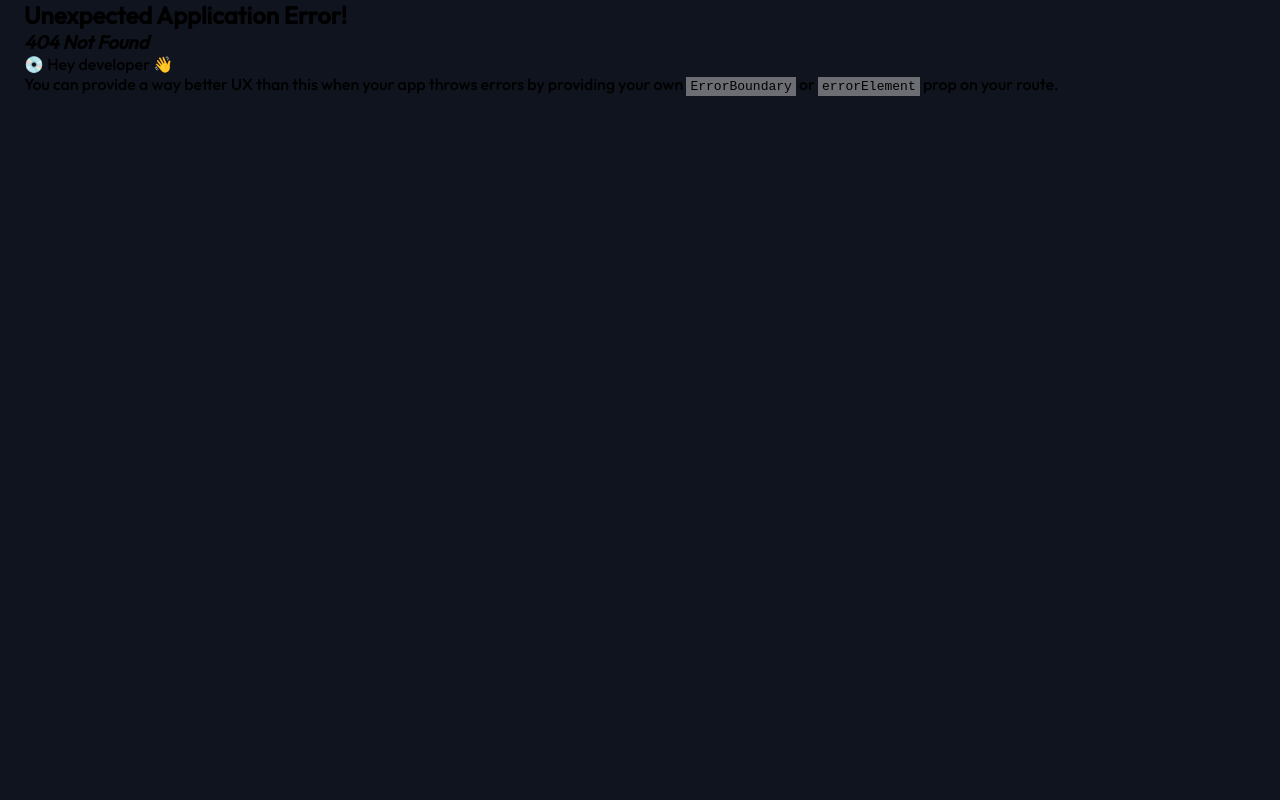
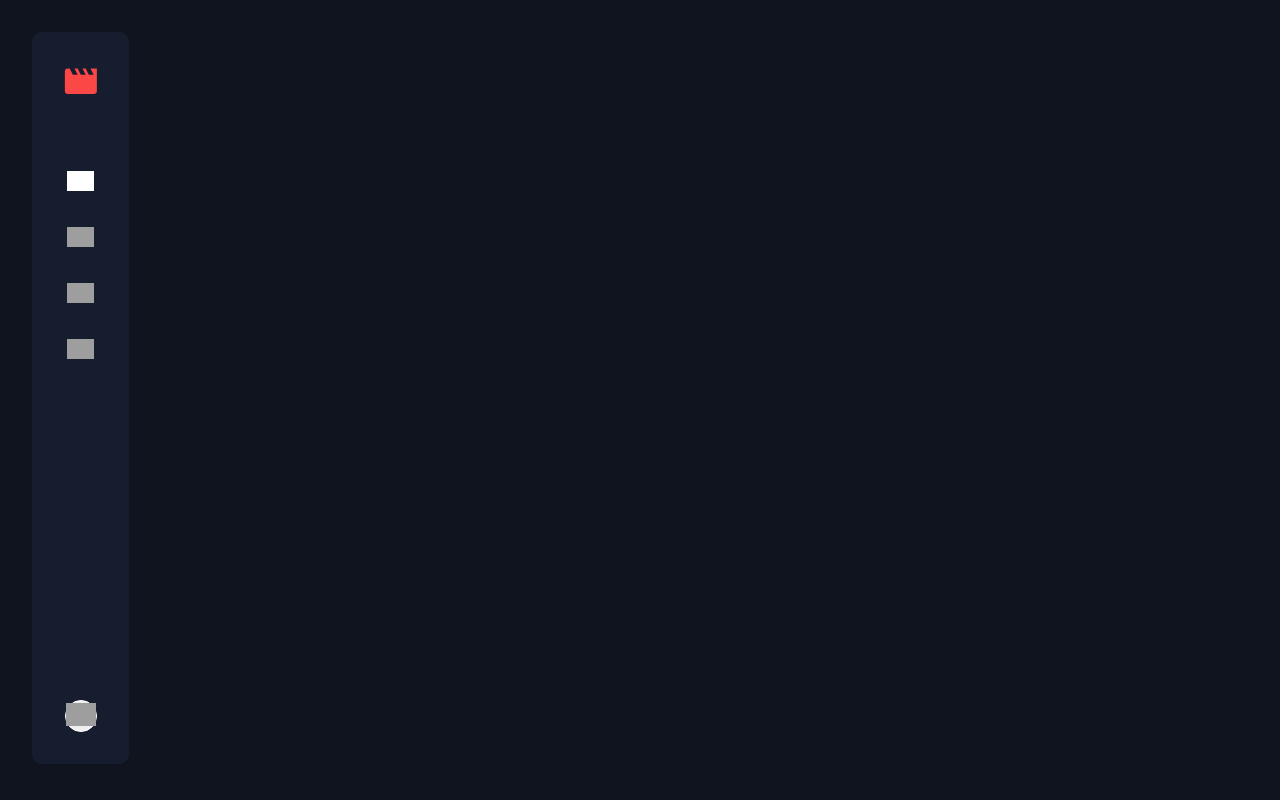
Before and after one commit to mayurDayal2000/entertainment-web-app, a React (Vite) app: page /dashboard in a window 1280 px wide. Before the commit this address had no page. Built offline with nearby package versions, Linux system fonts and the light colour scheme; grey boxes are pictures that could not be loaded.

Commit message:
added navigation panel component and fixed login styles

```diff
--- a/src/App.jsx
+++ b/src/App.jsx
@@ -1,6 +1,7 @@
 import { RouterProvider, createBrowserRouter } from "react-router-dom";
 import { Signup } from "./components/auth/signup";
 import { Login } from "./components/auth/login";
+import { Navbar } from "./components/dashboard/navbar";
 
 const router = createBrowserRouter([
   {
@@ -11,6 +12,10 @@ const router = createBrowserRouter([
     path: "/auth-signup",
     element: <Signup />,
   },
+  {
+    path: "/dashboard",
+    element: <Navbar />,
+  },
 ]);
 
 export default function App() {
--- /dev/null
+++ b/src/components/dashboard/navbar.jsx
@@ -0,0 +1,70 @@
+import { Link, NavLink } from "react-router-dom";
+import logo from "../../assets/logo.svg";
+import homeIcon from "../../assets/icon-nav-home.svg";
+import movieIcon from "../../assets/icon-nav-movies.svg";
+import tvIcon from "../../assets/icon-nav-tv-series.svg";
+import bookmarkIcon from "../../assets/icon-nav-bookmark.svg";
+import profileIcon from "../../assets/image-avatar.png";
+
+export const Navbar = () => {
+  return (
+    <nav className="navTop">
+      <Link to="/dashboard">
+        <img
+          src={logo}
+          alt="entertainment logo"
+        />
+      </Link>
+
+      <ul>
+        <li>
+          <NavLink
+            to="/dashboard"
+            className={({ isActive }) => (isActive ? "active" : "")}>
+            <img
+              src={homeIcon}
+              alt="home icon"
+            />
+          </NavLink>
+        </li>
+        <li>
+          <NavLink
+            to="/dashboard/movies"
+            className={({ isActive }) => (isActive ? "active" : "")}>
+            <img
+              src={movieIcon}
+              alt="movie icon"
+            />
+          </NavLink>
+        </li>
+        <li>
+          <NavLink
+            to="/dashboard/tv-series"
+            className={({ isActive }) => (isActive ? "active" : "")}>
+            <img
+              src={tvIcon}
+              alt="tv icon"
+            />
+          </NavLink>
+        </li>
+        <li>
+          <NavLink
+            to="/dashboard/bookmarks"
+            className={({ isActive }) => (isActive ? "active" : "")}>
+            <img
+              src={bookmarkIcon}
+              alt="bookmark icon"
+            />
+          </NavLink>
+        </li>
+      </ul>
+
+      <button type="button">
+        <img
+          src={profileIcon}
+          alt="profile icon"
+        />
+      </button>
+    </nav>
+  );
+};
--- a/src/styles/authStyles/loginStyles.scss
+++ b/src/styles/authStyles/loginStyles.scss
@@ -1,3 +1,7 @@
+body {
+  padding: 0 1.5rem;
+}
+
 .loginContainer {
   padding: 3rem 0;
 
@@ -94,6 +98,7 @@
       }
 
       button {
+        width: 100%;
         margin-top: 2.5rem;
         border-radius: 6px;
         background: $red-error-accent;
--- /dev/null
+++ b/src/styles/dashboardStyles/navbar.scss
@@ -0,0 +1,83 @@
+body {
+  padding: 0;
+}
+
+.navTop {
+  width: 100%;
+  padding: 1.125rem 1rem;
+  background: $semi-dark-blue-accent;
+
+  display: flex;
+  align-items: center;
+  justify-content: space-between;
+
+  ul {
+    display: flex;
+    align-items: center;
+    column-gap: 1.5rem;
+
+    a.active {
+      filter: brightness(100);
+    }
+
+    img {
+      height: 16px;
+    }
+  }
+
+  button {
+    width: 1.5rem;
+    height: 1.5rem;
+    border-radius: 50%;
+    border: 1px solid $pure-white;
+
+    img {
+      width: 100%;
+    }
+  }
+}
+
+// responsive styles
+
+@media screen and (min-width: 768px) {
+  body {
+    padding: 1.5rem;
+  }
+
+  .navTop {
+    border-radius: 10px;
+    padding: 1.5rem;
+
+    ul {
+      gap: 2rem;
+
+      img {
+        height: 20px;
+      }
+    }
+
+    button {
+      width: 2rem;
+      height: 2rem;
+    }
+  }
+}
+
+@media screen and (min-width: 1280px) {
+  body {
+    padding: 2rem;
+  }
+
+  .navTop {
+    padding: 2.25rem 2rem 2rem;
+    flex-direction: column;
+    width: fit-content;
+    min-height: calc(100vh - 2.25rem - 2rem);
+
+    ul {
+      flex-direction: column;
+      flex: 1 1 100%;
+      margin-top: 4.5rem;
+    }
+  }
+}
--- a/src/styles/default.scss
+++ b/src/styles/default.scss
@@ -6,7 +6,6 @@
 
 body {
   min-height: 100vh;
-  padding: 0 1.5rem;
   font-family: "Outfit", sans-serif;
   background-color: $dark-blue-accent;
   display: flex;
@@ -31,7 +30,6 @@ input {
 
 button {
   display: block;
-  width: 100%;
   border: none;
   cursor: pointer;
 }
@@ -39,3 +37,7 @@ button {
 a {
   text-decoration: none;
 }
+
+ul {
+  list-style: none;
+}
--- a/src/styles/main.scss
+++ b/src/styles/main.scss
@@ -1,3 +1,5 @@
 @import "./variables.scss";
 @import "./default.scss";
 @import "./authStyles/loginStyles.scss";
+
+@import "./dashboardStyles/navbar.scss";
```
